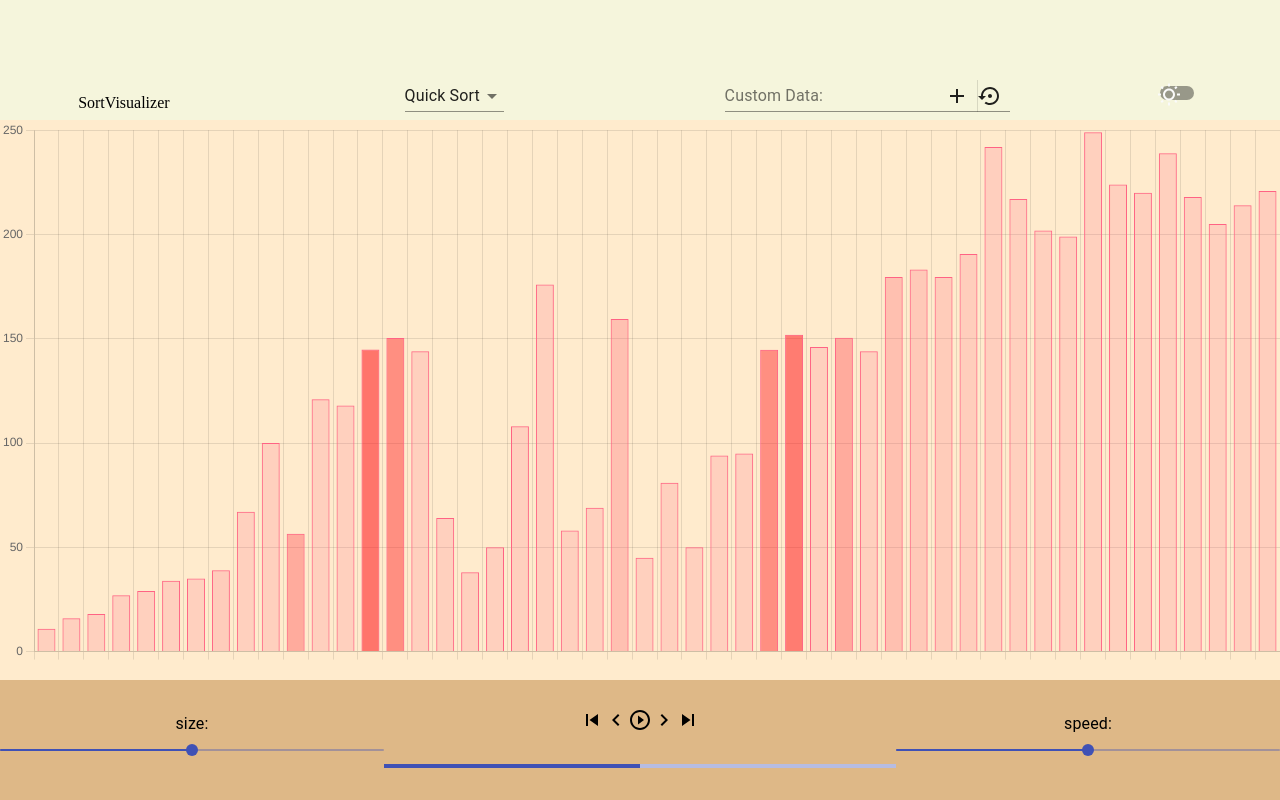
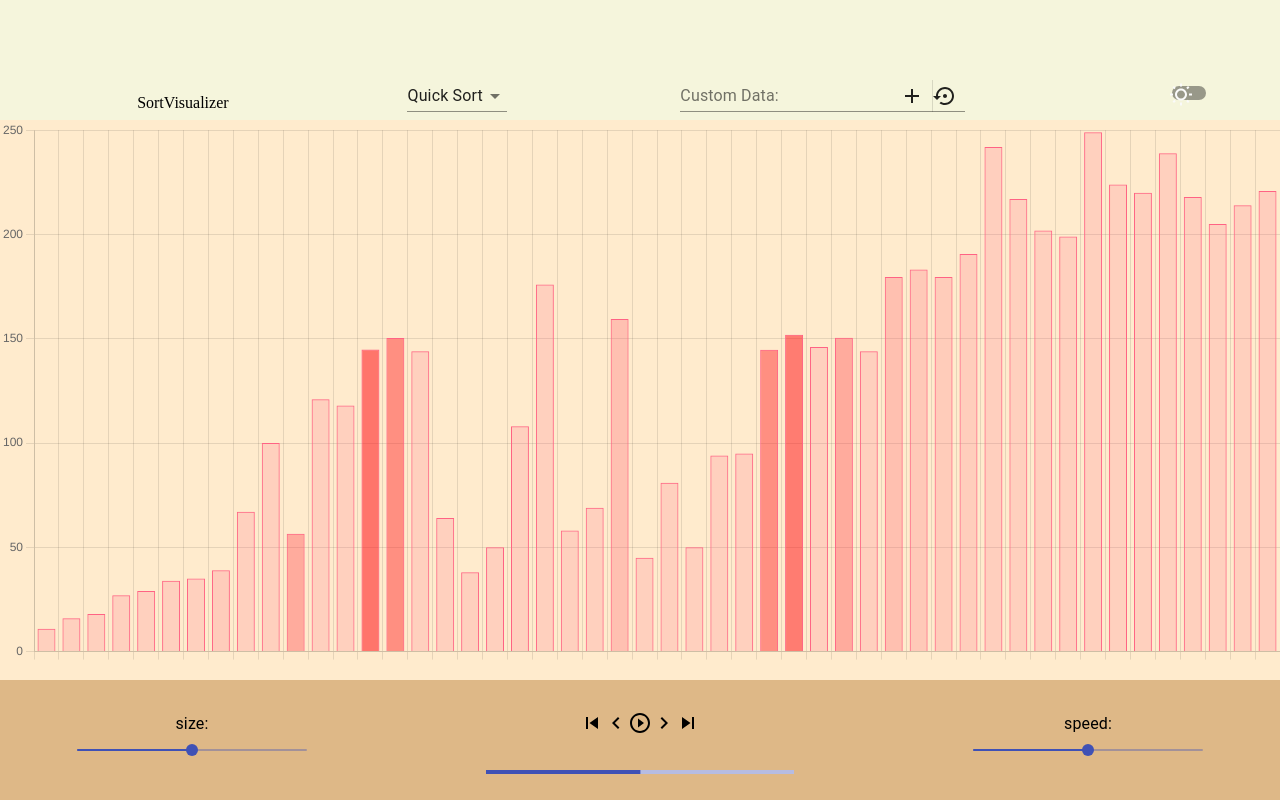
Before and after one commit to caciano-programmer/AlgorithmVisualizer, a React app: page / in a window 1280 px wide. Built offline with nearby package versions, Linux system fonts and the light colour scheme; animation ran at ten frames a second.

Commit message:
updated controls and header component to handle mobile layout and created code and mobile settings component

```diff
--- /dev/null
+++ b/app/UI/code/code.js
@@ -0,0 +1,5 @@
+import React from 'react';
+
+import styles from './code.module.css';
+
+export default () => <div>Code</div>;
--- a/app/UI/controls/controls.module.css
+++ b/app/UI/controls/controls.module.css
@@ -2,19 +2,41 @@
   height: 15vh;
   background-color: burlywood;
   display: grid;
-  grid-template-columns: 30% auto 30%;
-  grid-template-rows: 70% 30%;
+  grid-template-columns: 100%;
+  grid-template-rows: 75% 25%;
 }
 .gridItem {
   text-align: center;
+}
+.controls {
+  align-self: center;
+}
+.progress {
+  align-self: end;
+  margin-left: 20%;
+  margin-right: 20%;
+}
+
+@media only screen and (max-width: 767px) {
+  .size {
+    display: none;
+  }
+  .speed {
+    display: none;
+  }
+}
+
+@media only screen and (min-width: 768px) {
+  .container {
+    grid-template-columns: 30% auto 30%;
   }
   .size {
     grid-column: 1 / 2;
     grid-row: 1 / 3;
     align-self: center;
+    margin: 0 20% 0 20%;
   }
   .controls {
-  align-self: center;
     grid-column: 2 / 3;
     grid-row: 1 / 2;
   }
@@ -26,4 +48,6 @@
     grid-column: 3 / 4;
     grid-row: 1 / 3;
     align-self: center;
+    margin: 0 20% 0 20%;
   }
+}
--- a/app/UI/header/header.js
+++ b/app/UI/header/header.js
@@ -1,13 +1,14 @@
 /* eslint-disable react/prop-types */
 
 import React from 'react';
-import { FormControl, Select, MenuItem, Switch, TextField, InputAdornment, Divider } from '@material-ui/core';
+import { Select, MenuItem, Switch, TextField, InputAdornment, Divider } from '@material-ui/core';
 import {
   Add,
   SettingsBackupRestore as Rewind,
   Brightness4Outlined as Moon,
   WbSunnyOutlined as Sun,
 } from '@material-ui/icons';
+import Settings from '@material-ui/icons/Settings';
 import { SORT_ALGORITHMS } from '../../sort/sortAlgorithms';
 
 import styles from './header.module.css';
@@ -18,7 +19,6 @@ export default ({ changeAlgorithm, algorithm }) => (
   <header className={styles.container}>
     <div className={`${styles.flexItem} ${styles.name}`}>{APP_NAME}</div>
     <div className={`${styles.flexItem} ${styles.choose}`}>
-      <FormControl>
       <Select
         value={algorithm.name}
         MenuProps={{
@@ -35,10 +35,12 @@ export default ({ changeAlgorithm, algorithm }) => (
           </MenuItem>
         ))}
       </Select>
-      </FormControl>
     </div>
-    <div className={`${styles.flexItem} ${styles.current}`}>
+    <div className={`${styles.flexItem} ${styles.custom}`}>
       <NumberInput />
+    </div>
+    <div className={`${styles.flexItem} ${styles.settings}`}>
+      <Settings />
     </div>
     <div className={`${styles.flexItem} ${styles.theme}`}>
       <Switch icon={<Sun />} checkedIcon={<Moon />} />
@@ -49,7 +51,6 @@ export default ({ changeAlgorithm, algorithm }) => (
 function NumberInput() {
   const isError = false;
   return (
-    <>
     <TextField
       error={isError}
       helperText={isError ? 'Enter a number from 1-100.' : ''}
@@ -69,7 +70,6 @@ function NumberInput() {
         ),
       }}
     />
-    </>
   );
 }
 
--- a/app/UI/header/header.module.css
+++ b/app/UI/header/header.module.css
@@ -6,19 +6,39 @@
   align-items: flex-end;
 }
 .flexItem {
-  flex-basis: 0;
   margin-bottom: 1vh;
   text-align: center;
+  flex-basis: 0;
 }
 .name {
-  flex-grow: 6;
+  flex-grow: 3;
 }
-.choose {
-  flex-grow: 10;
+.settings {
+  flex-grow: 1;
 }
-.current {
-  flex-grow: 10;
+
+@media only screen and (max-width: 767px) {
+  .choose,
+  .custom,
+  .theme {
+    display: none;
+  }
 }
-.theme {
-  flex-grow: 5;
+
+@media only screen and (min-width: 768px) {
+  .settings {
+    display: none;
+  }
+  .name {
+    flex-grow: 2;
+  }
+  .custom {
+    flex-grow: 3;
+  }
+  .theme {
+    flex-grow: 1;
+  }
+  .choose {
+    flex-grow: 1;
+  }
 }
--- /dev/null
+++ b/app/UI/mobileSettings/mobile.js
@@ -0,0 +1,8 @@
+import React from 'react';
+
+import styles from './mobile.module.css';
+
+export default () => {
+  const options = {};
+  return <div>Mobile</div>;
+};
--- a/app/index.html
+++ b/app/index.html
@@ -2,6 +2,8 @@
 <html lang="en">
   <head>
     <meta charset="utf-8" />
+    <meta name="viewport" content="width=device-width, initial-scale=1">
+    <meta name="description" content="App to visualize sorting algorithms.">
     <title>Sorting Visualizer</title>
   </head>
   <body>
--- a/app/sort/sort.js
+++ b/app/sort/sort.js
@@ -1,7 +1,9 @@
-import React, { useReducer } from 'react';
+import React, { useReducer, useState } from 'react';
 import Header from '../UI/header/header';
 import Chart from '../UI/chart/chart';
 import Controls from '../UI/controls/controls';
+import Mobile from '../UI/mobileSettings/mobile';
+import Code from '../UI/code/code';
 import { randomArrayGenerator, SORT_ALGORITHMS } from './sortAlgorithms';
 import { DEFAULT_ARRAY_SIZE, SPEEDS, STATES } from './stateConstants';
 
@@ -16,6 +18,8 @@ const initialState = {
 
 export default () => {
   const [state, dispatch] = useReducer(reducer, initialState);
+  const [mobile, toggleMobile] = useState(false);
+  const [code, toggleCode] = useState(false);
 
   return (
     <React.StrictMode>
@@ -27,7 +31,9 @@ export default () => {
         speed={state.speed}
         updateProgress={dispatch}
       />
-      <Controls changeControls={dispatch} state={state.state} />
+      <Controls changeControls={dispatch} state={state.state} progress={state.progress} />
+      {mobile && <Mobile settings={dispatch} toogleMobile={toggleMobile} />}
+      {code && <Code toggleCode={toggleCode} />}
     </React.StrictMode>
   );
 };
--- a/package.json
+++ b/package.json
@@ -44,7 +44,7 @@
     "eslint-config-prettier": "^7.0.0",
     "eslint-plugin-import": "^2.22.1",
     "eslint-plugin-jsx-a11y": "^6.4.1",
-    "eslint-plugin-prettier": "^3.2.0",
+    "eslint-plugin-prettier": "^3.3.0",
     "eslint-plugin-react": "^7.21.5",
     "eslint-plugin-react-hooks": "^4.2.0",
     "eslint-webpack-plugin": "^2.4.1",
@@ -53,7 +53,7 @@
     "mini-css-extract-plugin": "^1.3.3",
     "path": "^0.12.7",
     "prettier": "^2.2.1",
-    "webpack": "^5.10.1",
+    "webpack": "^5.10.2",
     "webpack-bundle-analyzer": "^4.2.0",
     "webpack-cli": "^4.2.0",
     "webpack-dev-server": "^3.11.0",
```
Also changed, not shown: app/UI/code/code.module.css (added), app/UI/mobileSettings/mobile.module.css (added), 1 other file. Lines whose indentation alone changed are shown as unchanged.
